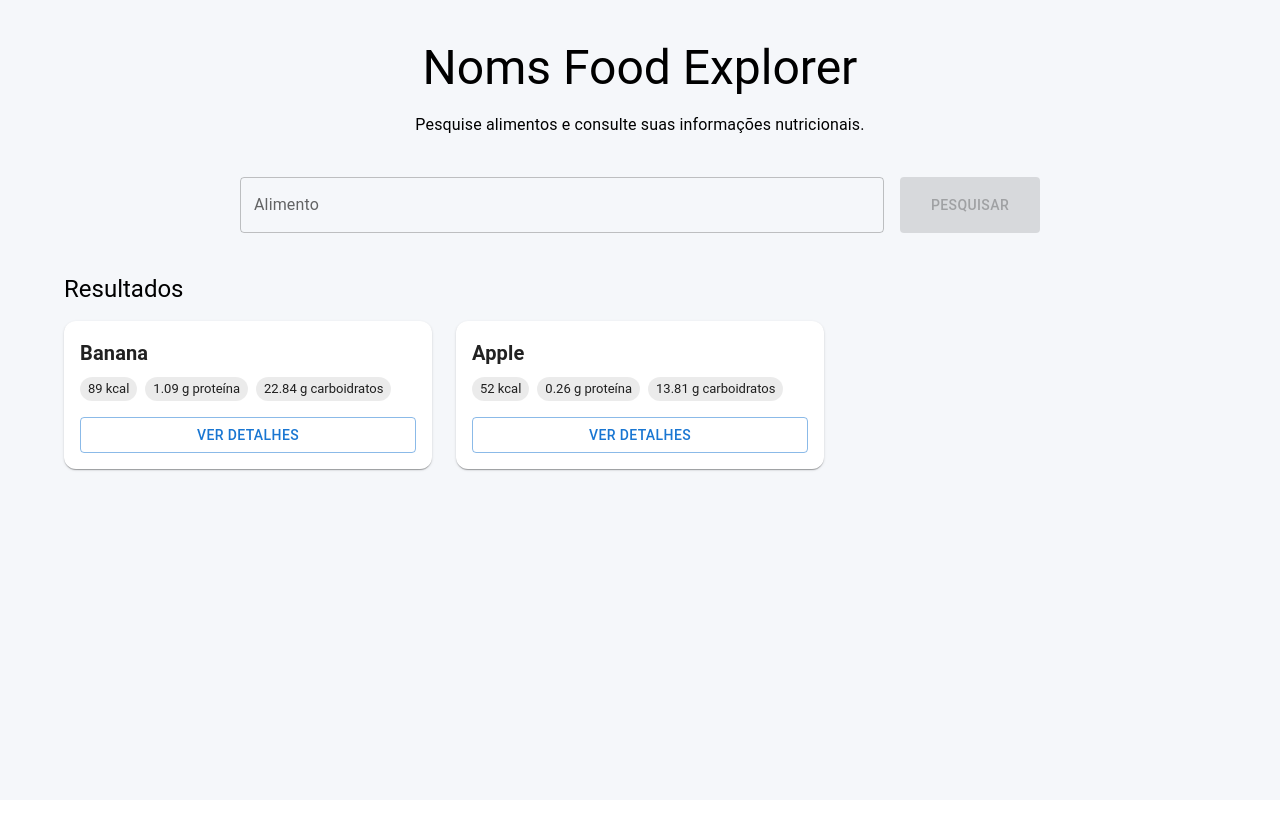
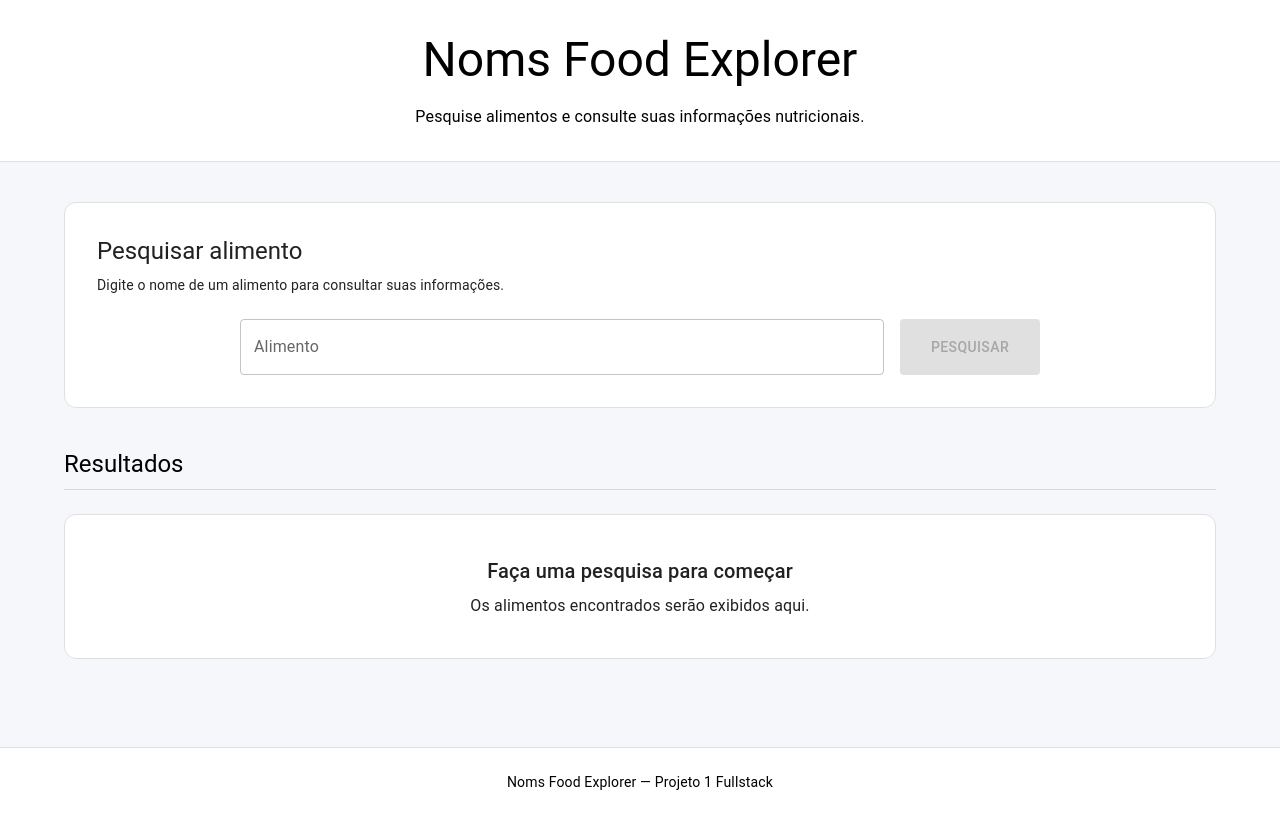
Before and after one commit to ibusquim/projeto1-fullstack, a React (Vite) app in the folder noms-food-explorer/: page / in a window 1280 px wide. Built offline with nearby package versions, Linux system fonts and the light colour scheme.

Commit message:
feat: criar layout principal

```diff
--- a/noms-food-explorer/src/App.jsx
+++ b/noms-food-explorer/src/App.jsx
@@ -3,77 +3,54 @@ import { useState } from "react";
 import {
   Box,
   Container,
+  Divider,
+  Paper,
   Typography,
 } from "@mui/material";
 
 import SearchBar from "./components/SearchBar";
-import FoodCard from "./components/FoodCard";
-import FoodDetails from "./components/FoodDetails";
-
-const mockFoods = [
-  {
-    id: "1",
-    name: "Banana",
-    brandName: null,
-    calories: "89",
-    protein: "1.09",
-    carbohydrates: "22.84",
-    fat: "0.33",
-    fiber: "2.6",
-    servingSize: "100",
-    servingUnit: "g",
-    imageUrl: null,
-  },
-  {
-    id: "2",
-    name: "Apple",
-    brandName: null,
-    calories: "52",
-    protein: "0.26",
-    carbohydrates: "13.81",
-    fat: "0.17",
-    fiber: "2.4",
-    servingSize: "100",
-    servingUnit: "g",
-    imageUrl: null,
-  },
-];
 
 function App() {
   const [query, setQuery] = useState("");
-  const [selectedFood, setSelectedFood] = useState(null);
+
+  function handleSearch() {
+    console.log("Pesquisa:", query);
+  }
 
   return (
     <Box
       sx={{
         minHeight: "100vh",
-        bgcolor: "#f5f7fa",
+        backgroundColor: "#f5f7fa",
       }}
     >
-      <Container
-        maxWidth="lg"
+      <Box
+        component="header"
         sx={{
-          py: 5,
+          backgroundColor: "#ffffff",
+          borderBottom: "1px solid #e0e0e0",
         }}
       >
-        <Box
-          component="header"
+        <Container
+          maxWidth="lg"
           sx={{
-            textAlign: "center",
-            mb: 5,
+            py: 4,
           }}
         >
           <Typography
             variant="h3"
             component="h1"
             fontWeight={800}
+            align="center"
             gutterBottom
           >
             Noms Food Explorer
           </Typography>
 
           <Typography
+            variant="body1"
             color="text.secondary"
+            align="center"
             sx={{
               maxWidth: 700,
               mx: "auto",
@@ -82,53 +59,116 @@ function App() {
             Pesquise alimentos e consulte suas
             informações nutricionais.
           </Typography>
-        </Box>
+        </Container>
+      </Box>
 
-        <SearchBar
-          value={query}
-          onChange={setQuery}
-          onSearch={() => {
-            console.log("Pesquisar:", query);
+      <Container
+        maxWidth="lg"
+        component="main"
+        sx={{
+          py: 5,
+        }}
+      >
+        <Paper
+          elevation={0}
+          sx={{
+            p: {
+              xs: 2,
+              sm: 4,
+            },
+            borderRadius: 3,
+            border: "1px solid #e0e0e0",
           }}
-        />
-
-        <Box sx={{ mt: 5 }}>
+        >
           <Typography
             variant="h5"
+            fontWeight={700}
+            gutterBottom
+          >
+            Pesquisar alimento
+          </Typography>
+
+          <Typography
+            variant="body2"
+            color="text.secondary"
+            sx={{
+              mb: 3,
+            }}
+          >
+            Digite o nome de um alimento para consultar
+            suas informações.
+          </Typography>
+
+          <SearchBar
+            value={query}
+            onChange={setQuery}
+            onSearch={handleSearch}
+          />
+        </Paper>
+
+        <Box
+          component="section"
+          sx={{
+            mt: 5,
+          }}
+        >
+          <Typography
+            variant="h5"
+            component="h2"
             fontWeight={700}
             gutterBottom
           >
             Resultados
           </Typography>
 
-          <Box
+          <Divider sx={{ mb: 3 }} />
+
+          <Paper
+            elevation={0}
             sx={{
-              display: "grid",
-              gridTemplateColumns: {
-                xs: "1fr",
-                sm: "repeat(2, 1fr)",
-                md: "repeat(3, 1fr)",
+              borderRadius: 3,
+              border: "1px solid #e0e0e0",
+              p: {
+                xs: 3,
+                sm: 5,
               },
-              gap: 3,
-              mt: 2,
+              textAlign: "center",
             }}
           >
-            {mockFoods.map((food) => (
-              <FoodCard
-                key={food.id}
-                food={food}
-                onSelect={setSelectedFood}
-              />
-            ))}
-          </Box>
+            <Typography
+              variant="h6"
+              gutterBottom
+            >
+              Faça uma pesquisa para começar
+            </Typography>
+
+            <Typography color="text.secondary">
+              Os alimentos encontrados serão exibidos
+              aqui.
+            </Typography>
+          </Paper>
         </Box>
+      </Container>
 
-        <FoodDetails
-          open={Boolean(selectedFood)}
-          food={selectedFood}
-          onClose={() => setSelectedFood(null)}
-        />
-      </Container>
+      <Box
+        component="footer"
+        sx={{
+          mt: 6,
+          py: 3,
+          backgroundColor: "#ffffff",
+          borderTop: "1px solid #e0e0e0",
+        }}
+      >
+        <Container maxWidth="lg">
+          <Typography
+            variant="body2"
+            color="text.secondary"
+            align="center"
+          >
+            Noms Food Explorer — Projeto 1 Fullstack
+          </Typography>
+        </Container>
+      </Box>
     </Box>
   );
 }
```
